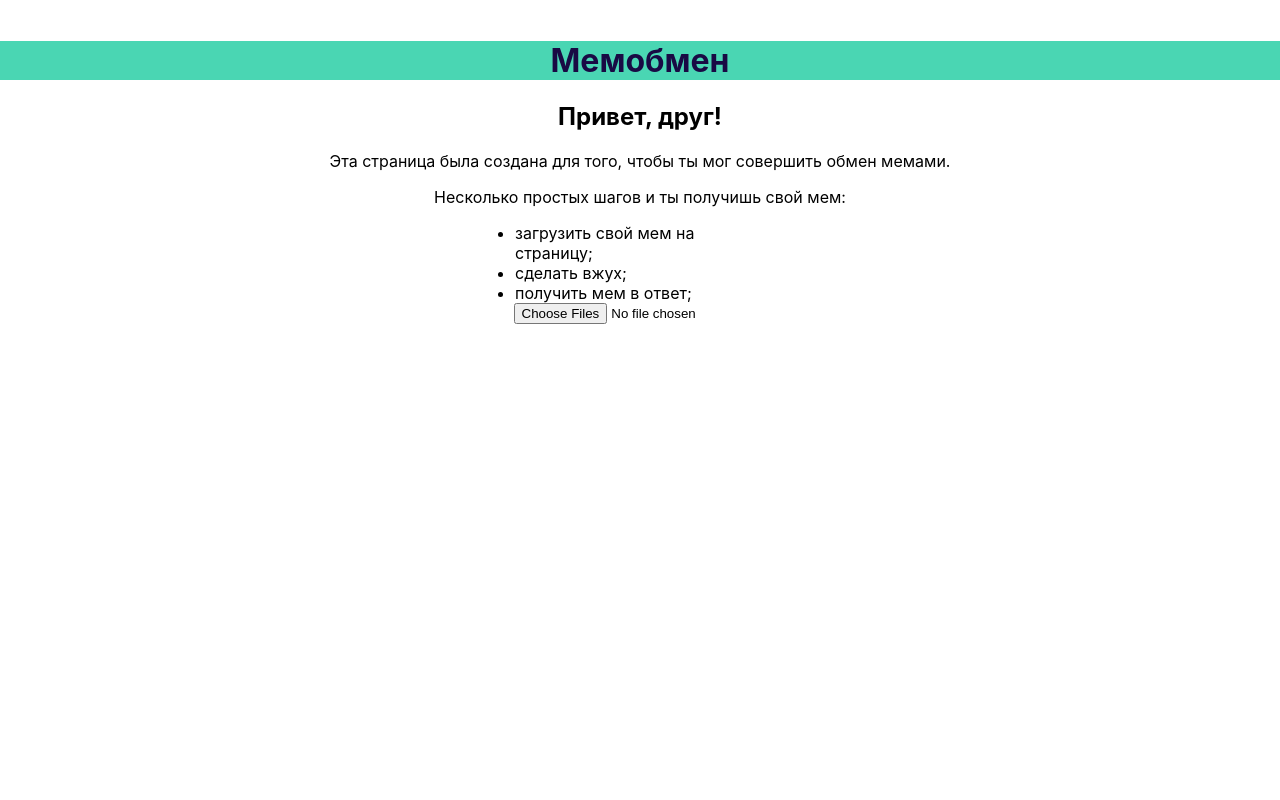
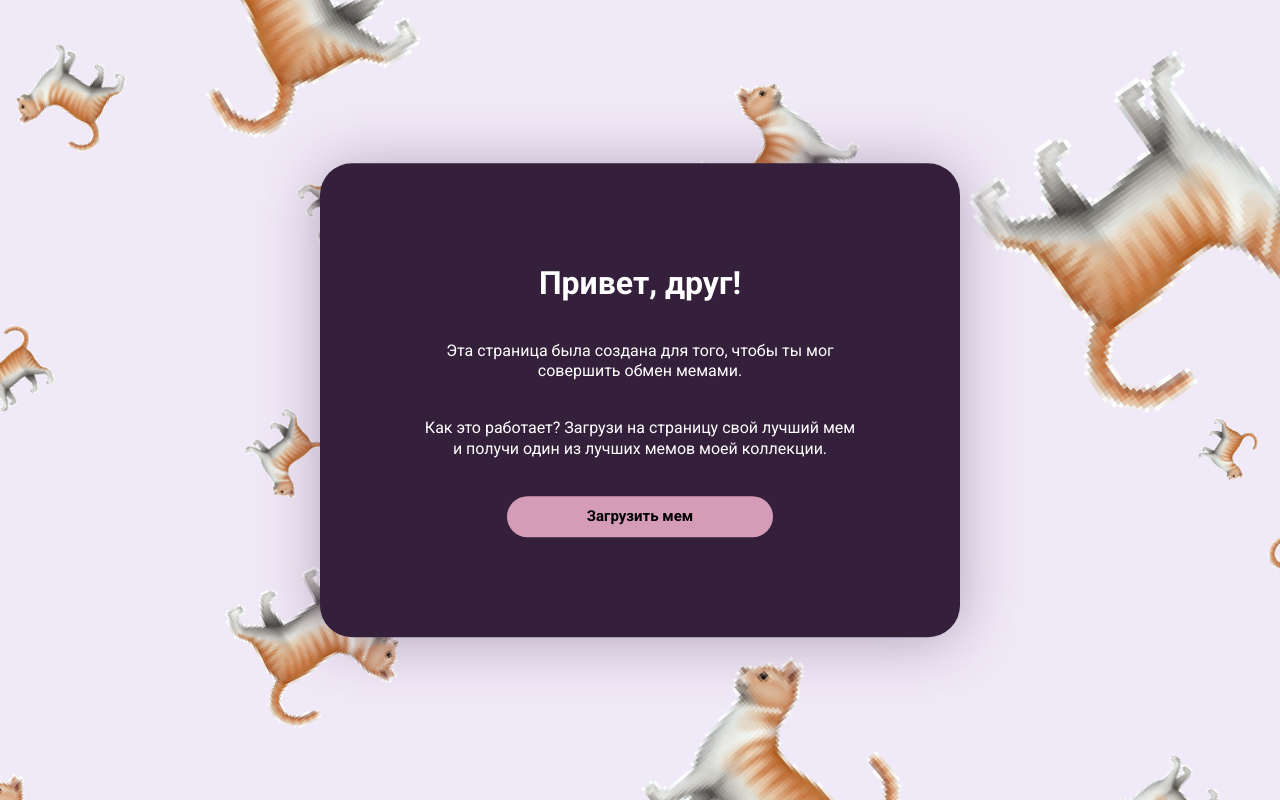
Before and after one commit to ankevich/memes, a plain HTML site: page index.html in a window 1280 px wide. Drawn offline with Linux system fonts and the light colour scheme.

Commit message:
window position center

```diff
--- a/index.html
+++ b/index.html
@@ -1,18 +1,40 @@
 <!DOCTYPE html>
 <html>
   <head>
-    <title>!DOCTYPE</title>
+    <title>Meme exchange</title>
     <meta charset="utf-8" />
     <link rel="stylesheet" href="style.css" />
+    <link
+      href="https://fonts.googleapis.com/css2?family=Roboto:ital,wght@0,100;0,300;0,400;0,500;0,700;0,900;1,100;1,300;1,400;1,500;1,700;1,900&display=swap"
+      rel="stylesheet"
+    />
   </head>
+
   <body>
-    <header>
-      <div>
+    <div class="window">
+      <div class="text-block">
+        <div class="text">
+          <h1>Привет, друг!</h1>
+          <p>
+            Эта страница была создана для того, чтобы ты мог совершить обмен
+            мемами.
+          </p>
+          <p>
+            Как это работает? Загрузи на страницу свой лучший мем и получи один
+            из лучших мемов моей коллекции.
+          </p>
+        </div>
+        <input type="file" id="button" hidden />
+        <label for="button">Загрузить мем</label>
+      </div>
+    </div>
+  </body>
+
+  <!-- <body>
       <h1>Мемобмен</h1>
       <h2>Привет, друг!</h2>
       <p>
-          Эта страница была создана для того, чтобы ты мог совершить обмен
-          мемами.
+        Эта страница была создана для того, чтобы ты мог совершить обмен мемами.
       </p>
       <p>Несколько простых шагов и ты получишь свой мем:</p>
       <ul>
@@ -34,7 +56,6 @@
         <img class="displayed" src="5.jpg" width="50%" />
       </div>
     </div>
-    </header>
     <script src="script.js"></script>
-  </body>
+  </body> -->
 </html>
--- a/style.css
+++ b/style.css
@@ -1,4 +1,84 @@
-html,
+body,
+p,
+h1,
+div {
+  padding: 0;
+  margin: 0;
+  font-family: "Roboto", sans-serif;
+  line-height: 130%;
+  color: #ffffff;
+}
+
+body {
+  background: rgba(219, 200, 236, 0.4);
+
+  background-image: url("images/cat-back.png");
+  background-repeat: no-repeat;
+
+}
+
+.window {
+
+  max-width: 550px;
+  max-height: 350;
+  padding: 100px;
+
+  background: #35203b;
+  box-shadow: 0px 4px 60px rgba(91, 58, 100, 0.4);
+  border-radius: 32px;
+  text-align: center;
+
+  position: absolute;
+  left: 50%;
+  top: 50%;
+  -webkit-transform: translate(-50%, -50%);
+  transform: translate(-50%, -50%);
+}
+
+.text-block {
+  display: flex;
+  flex-direction: column;
+  justify-content: center;
+  align-items: center;
+
+  }
+
+.text {
+  display: flex;
+  flex-direction: column;
+  justify-content: center;
+  align-items: center;
+}
+
+.text > * {
+  padding-bottom: 36px;
+}
+
+.h1 {
+  font-size: 50px;
+  line-height: 59px;
+  margin: 0;
+}
+
+.p {
+  font-style: normal;
+  font-weight: normal;
+  font-size: 20px;
+  padding: 0;
+}
+
+label {
+  background-color: rgba(244, 180, 208, 0.84);
+  color: black;
+  padding: 10px 80px;
+  border-radius: 32px;
+
+  font-style: normal;
+  font-weight: bold;
+  font-size: 15px;
+  }
+
+/* html,
 body {
   margin: 0;
   padding: 0;
@@ -34,7 +114,7 @@ ul {
 }
 br {
   padding-top: none;
-}
+} */
 img {
   display: none;
   box-shadow: 0 0 20px rgba(0, 0, 0, 0.3);
```
Also changed, not shown: images/cat-back.png (added). Lines whose indentation alone changed are shown as unchanged.
